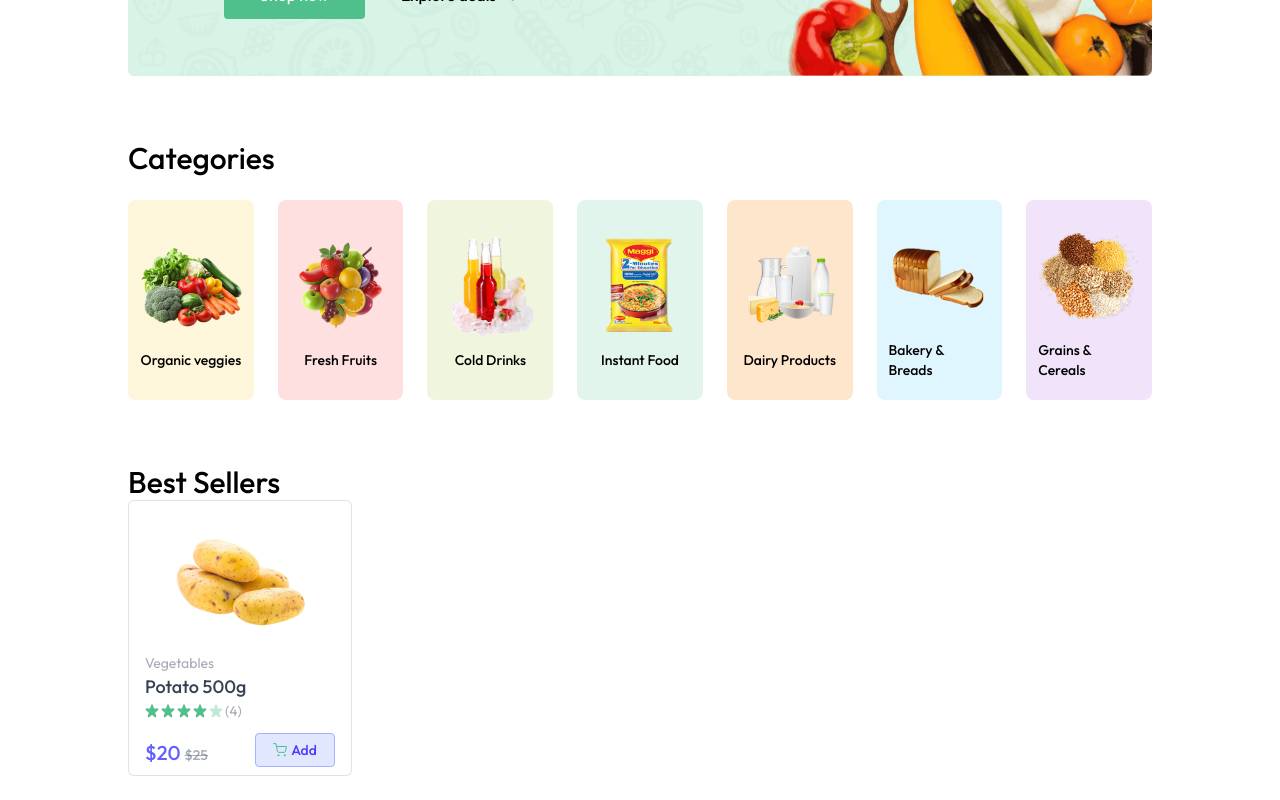
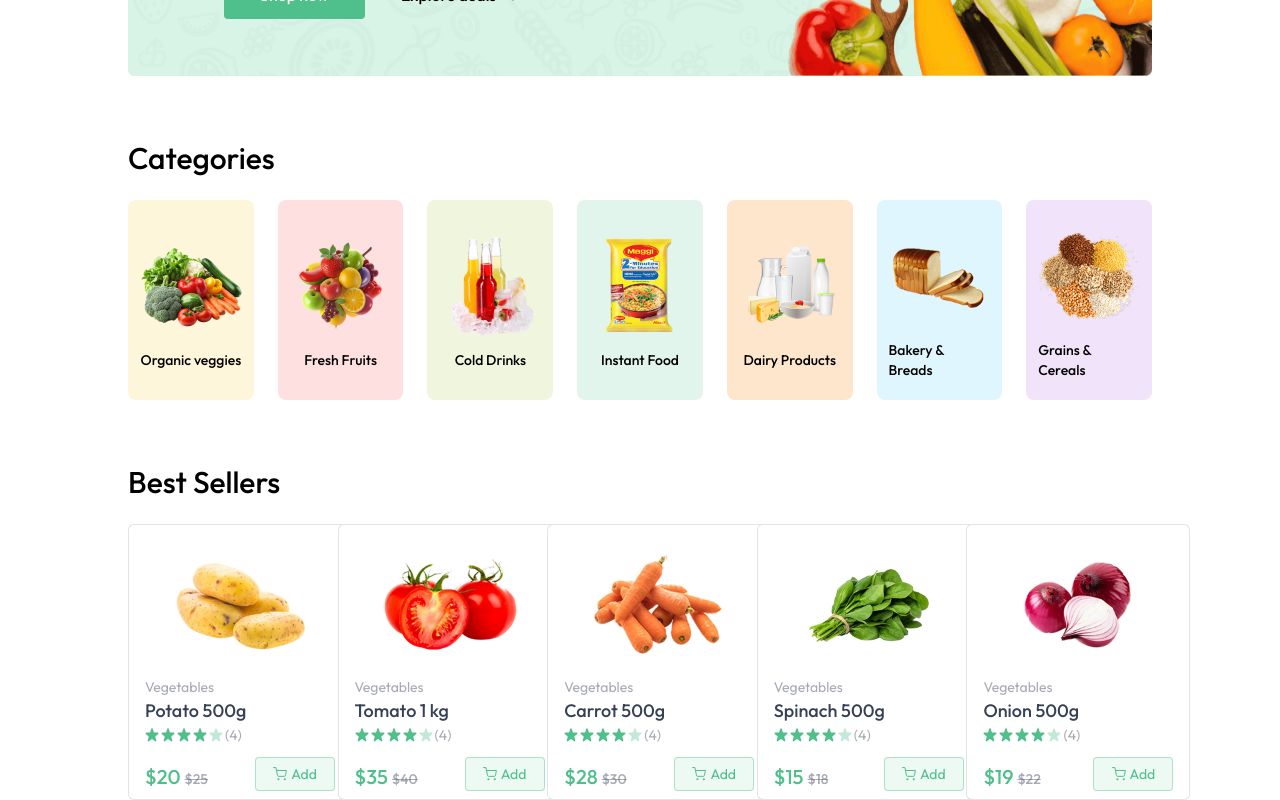
Before and after one commit to pankajsharma81/greencart, a React (Vite) app in the folder client/: page / in a window 1280 px wide. Shown: the part 404-1204 px from the top of the page. Before the commit the page ends 1180 px from the top, so only its background shows below. Built offline with nearby package versions, Linux system fonts and the light colour scheme.

Commit message:
Refactor BestSeller and ProductCard components; update AppContext to accept itemId in addToCart function

```diff
--- a/client/src/components/BestSeller.jsx
+++ b/client/src/components/BestSeller.jsx
@@ -3,12 +3,17 @@
 import { useAppContext } from "../context/AppContext";
 
 const BestSeller = () => {
-  const {products} = useAppContext()
+  const { products } = useAppContext();
   return (
     <div className="mt-16">
       <p className="text-2xl md:text-3xl font-medium">Best Sellers</p>
-      <div>
-        <ProductCard product={products[0]}/>
+      <div className="grid grid-cols-2 sm:grid-cols-3 md:grid-cols-4 gap-3 md:gap-6 lg:grid-cols-5 mt-6">
+        {products
+          .filter((product) => product.inStock)
+          .slice(0, 5)
+          .map((product, index) => (
+            <ProductCard key={index} product={product} />
+          ))}
       </div>
     </div>
   );
--- a/client/src/components/ProductCard.jsx
+++ b/client/src/components/ProductCard.jsx
@@ -35,32 +35,32 @@
           <p>(4)</p>
         </div>
         <div className="flex items-end justify-between mt-3">
-          <p className="md:text-xl text-base font-medium text-indigo-500">
+          <p className="md:text-xl text-base font-medium text-primary">
             {currency}${product.offerPrice}{" "}
             <span className="text-gray-500/60 md:text-sm text-xs line-through">
               {currency}${product.price}
             </span>
           </p>
-          <div className="text-indigo-500">
+          <div onClick={(e) => {e.stopPropagation()}} className="text-primary">
             {!cartItems[product._id] ? (
               <button
-                className="flex items-center justify-center gap-1 bg-indigo-100 border border-indigo-300 md:w-[80px] w-[64px] h-[34px] rounded text-indigo-600 font-medium"
-                onClick={() => setCount(1)}
+                className="flex items-center justify-center gap-1 bg-primary/10 border border-primary/40 md:w-[80px] w-[64px] h-[34px] rounded cursor-pointer"
+                onClick={() => addToCart(product._id)}
               >
                 <img src={assets.cart_icon} alt="cart_icon"/>
                 Add
               </button>
             ) : (
-              <div className="flex items-center justify-center gap-2 md:w-20 w-16 h-[34px] bg-indigo-500/25 rounded select-none">
+              <div className="flex items-center justify-center gap-2 md:w-20 w-16 h-[34px] bg-primary/25 rounded select-none">
                 <button
-                  onClick={() => setCount((prev) => Math.max(prev - 1, 0))}
+                  onClick={() => {removeFromCart(product._id)}}
                   className="cursor-pointer text-md px-2 h-full"
                 >
                   -
                 </button>
                 <span className="w-5 text-center">{cartItems[product._id]}</span>
                 <button
-                  onClick={() => setCount((prev) => prev + 1)}
+                  onClick={() => {addToCart(product._id)}}
                   className="cursor-pointer text-md px-2 h-full"
                 >
                   +
--- a/client/src/context/AppContext.jsx
+++ b/client/src/context/AppContext.jsx
@@ -22,7 +22,7 @@
   };
 
   // Add Product to Cart
-  const addToCart = () => {
+  const addToCart = (itemId) => {
     let cartData = structuredClone(cartItems);
 
     if (cartData[itemId]) {
```
